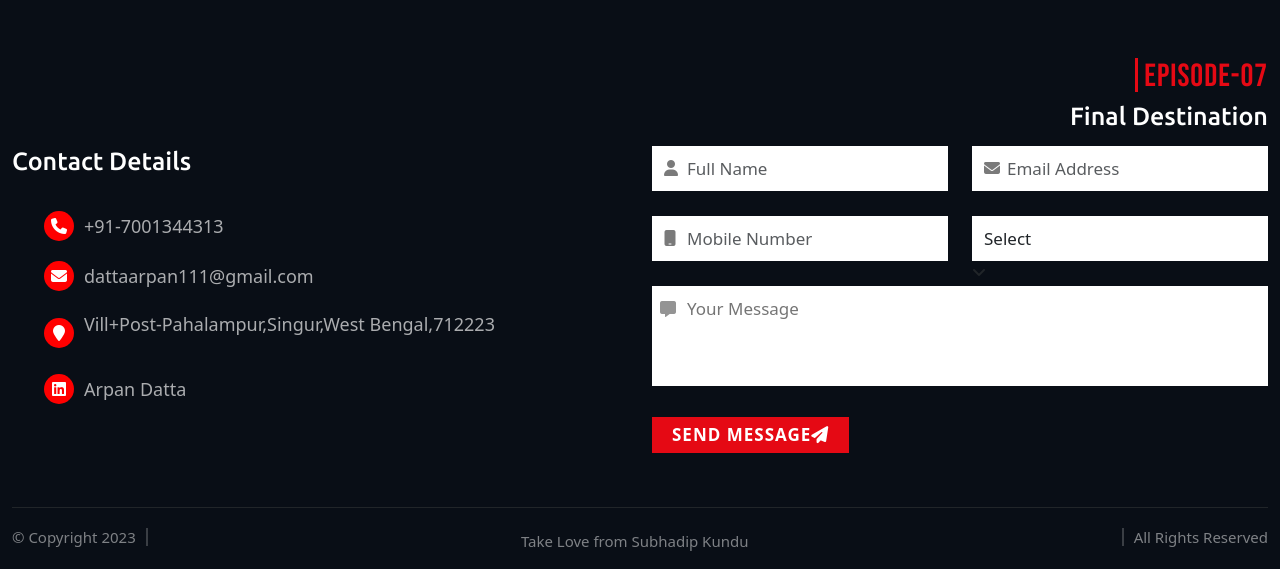
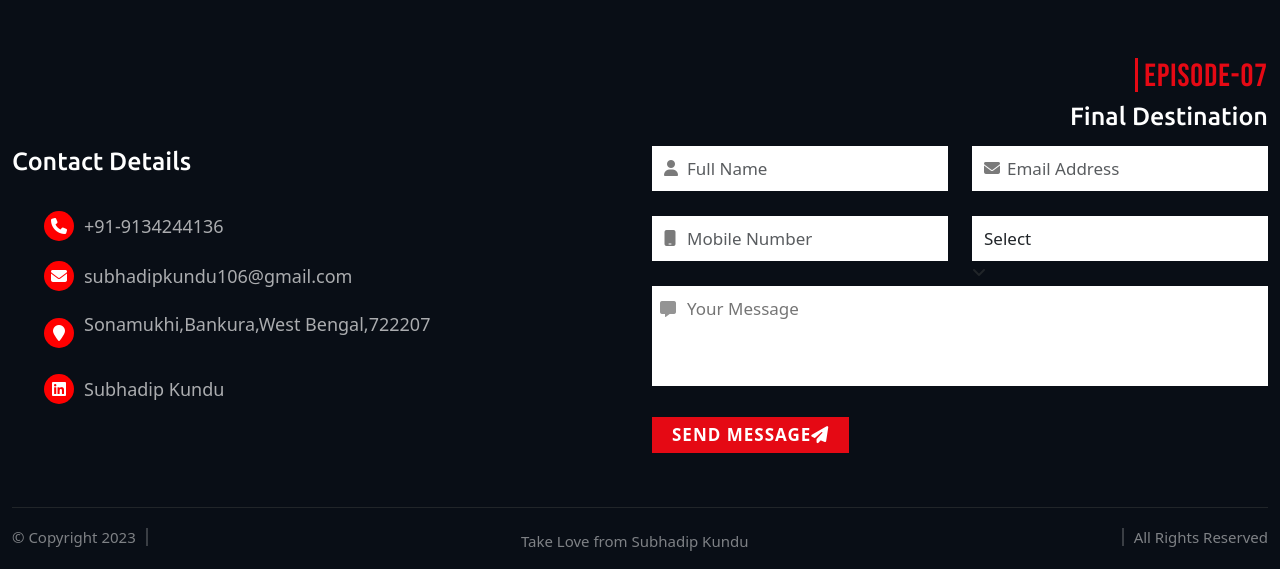
Before and after one commit to subhadip-kundu/Portfolio-old, a plain HTML site: page index.html in a window 1280 px wide. Shown: the part 3657-4226 px from the top of the page. Drawn offline with nearby package versions, Linux system fonts and the light colour scheme.

Commit message:
Update index.html

```diff
--- a/index.html
+++ b/index.html
@@ -454,20 +454,19 @@
                             <ul data-aos="fade-down">
                                 <li>
                                     <i class="fa fa-phone" aria-hidden="true"></i>
-                                    <a href="tel:+7001344313">+91-7001344313</a>
+                                    <a href="tel:+9134244136">+91-9134244136</a>
                                 </li>
                                 <li>
                                     <i class="fa fa-envelope" aria-hidden="true"></i>
-                                    <a href="mailto:dattaarpan111@gmail.com">dattaarpan111@gmail.com</a>
+                                    <a href="mailto:subhadipkundu106@gmail.com">subhadipkundu106@gmail.com</a>
                                 </li>
                                 <li>
                                     <i class="fa fa-map-marker" aria-hidden="true"></i>
-                                    <p>Vill+Post-Pahalampur,Singur,West Bengal,712223</p>
+                                    <p>Sonamukhi,Bankura,West Bengal,722207</p>
                                 </li>
                                 <li>
                                     <i class="fa-brands fa-linkedin"></i>
-                                    <a target="_blank" href="https://www.linkedin.com/in/arpan-datta-9293b920b/">Arpan
-                                        Datta</a>
+                                    <a target="_blank" href="https://www.linkedin.com/in/subhadip-kundu-/">Subhadip Kundu</a>
                                 </li>
                             </ul>
 
```
